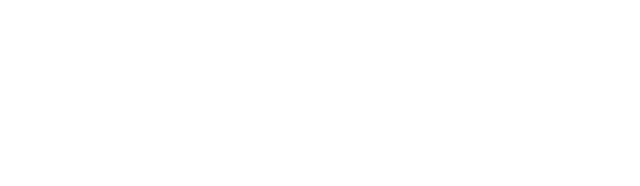
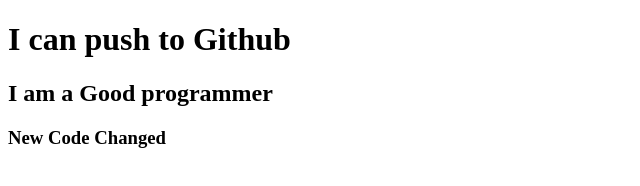
Before and after one commit to shohancs/my-prac-repo, a plain HTML site: page index.html in a window 1280 px wide. Shown: the whole page, without its empty margins (0-640 px from the left). Drawn offline with Linux system fonts and the light colour scheme.

Commit message:
added some text

```diff
--- a/index.html
+++ b/index.html
@@ -7,6 +7,8 @@
     <title>Practice Repo</title>
 </head>
 <body>
-
+    <h1>I can push to Github</h1>
+    <h2>I am a Good programmer</h2>
+    <h3>New Code Changed</h3>
 </body>
 </html>
```
